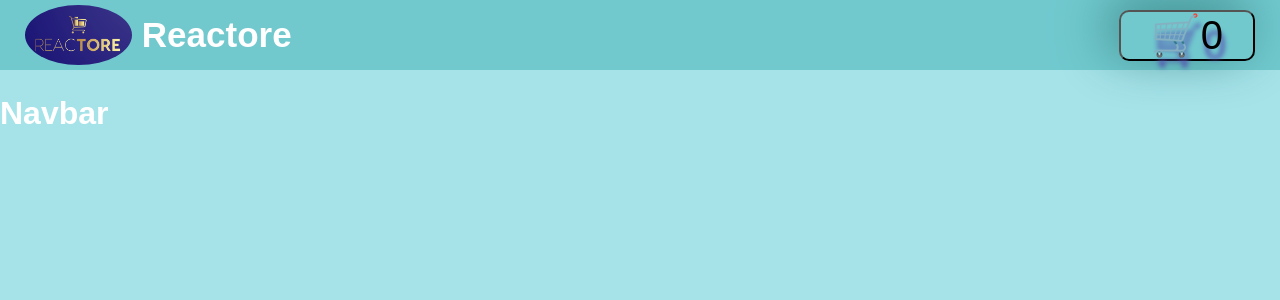
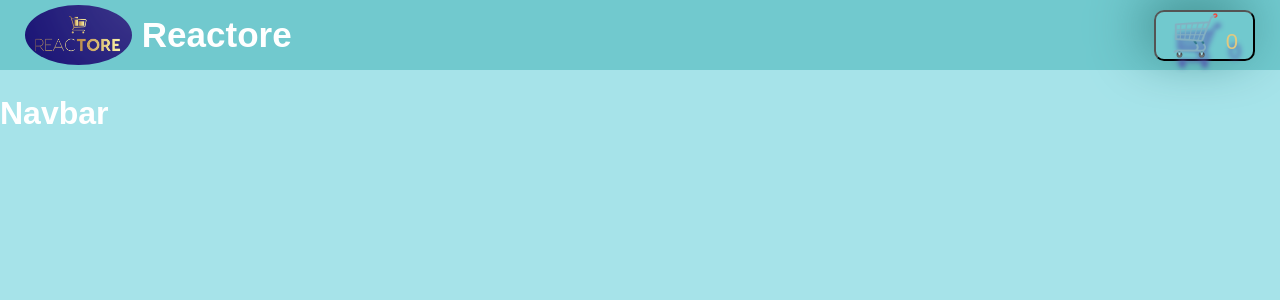
Before and after one commit to asiisii/Reactore, a React (Create React App) app: page / in a window 1280 px wide. Shown: the top 300 px of the page. Built offline with nearby package versions, Linux system fonts and the light colour scheme.

Commit message:
Update cart number color

```diff
--- a/src/components/Navbar/Navbar.css
+++ b/src/components/Navbar/Navbar.css
@@ -40,13 +40,13 @@
 
 .header-container .cart {
   font-size: 40px;
-  padding: 0 30px;
+  padding: 0 15px;
   text-shadow: 3px 10px 5px rgb(83, 77, 175);
   border-radius: 10px;
-  background: linear-gradient(to right, #A6E3E9 50%, transparent 50%);
+  background: linear-gradient(to right, #a6e3e9 50%, transparent 50%);
   background-size: 200% 100%;
   background-position: right bottom;
-  box-shadow:  -9px -9px 53px #3c8989;
+  box-shadow: -9px -9px 53px #3c8989;
   cursor: pointer;
   transition: all 0.3s ease-out;
 }
@@ -54,3 +54,9 @@
 .header-container .cart:hover {
   background-position: left bottom;
 }
+
+.cart-items {
+  margin-left: 5px;
+  font-size: 22px;
+  color: #E1C981;
+}
```
